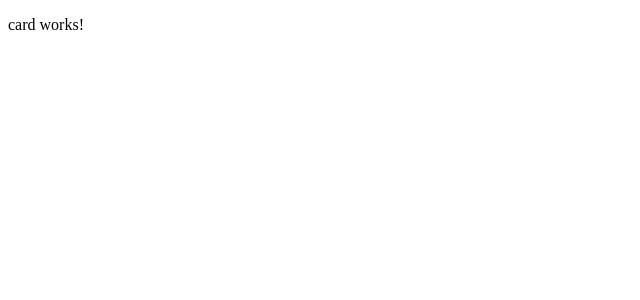
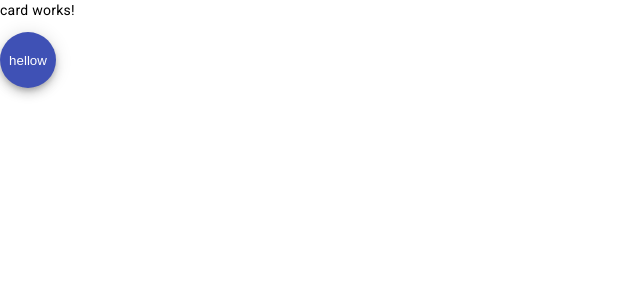
Before and after one commit to Yurii19/trial-ast, an Angular app: page / in a window 1280 px wide. Shown: the top 300 px of the page, without its empty margins (0-640 px from the left). Built offline with nearby package versions, Linux system fonts and the light colour scheme.

Commit message:
npm: angular material added

```diff
--- a/angular.json
+++ b/angular.json
@@ -30,6 +30,7 @@
               "src/assets"
             ],
             "styles": [
+              "@angular/material/prebuilt-themes/indigo-pink.css",
               "src/styles.scss"
             ],
             "scripts": []
@@ -93,6 +94,7 @@
               "src/assets"
             ],
             "styles": [
+              "@angular/material/prebuilt-themes/indigo-pink.css",
               "src/styles.scss"
             ],
             "scripts": []
--- a/package.json
+++ b/package.json
@@ -11,10 +11,12 @@
   "private": true,
   "dependencies": {
     "@angular/animations": "^15.2.0",
+    "@angular/cdk": "^15.2.7",
     "@angular/common": "^15.2.0",
     "@angular/compiler": "^15.2.0",
     "@angular/core": "^15.2.0",
     "@angular/forms": "^15.2.0",
+    "@angular/material": "^15.2.7",
     "@angular/platform-browser": "^15.2.0",
     "@angular/platform-browser-dynamic": "^15.2.0",
     "@angular/router": "^15.2.0",
--- a/src/app/components/card/card.component.html
+++ b/src/app/components/card/card.component.html
@@ -1 +1,5 @@
 <p>card works!</p>
+<button mat-fab color="primary" aria-label="Example icon button with a delete icon">
+    <!-- <mat-icon>delete</mat-icon> -->
+    hellow
+  </button>
--- a/src/app/components/card/card.component.ts
+++ b/src/app/components/card/card.component.ts
@@ -1,10 +1,12 @@
 import { Component } from '@angular/core';
 import { CommonModule } from '@angular/common';
+import {MatButtonModule} from '@angular/material/button';
+
 
 @Component({
   selector: 'app-card',
   standalone: true,
-  imports: [CommonModule],
+  imports: [CommonModule, MatButtonModule],
   templateUrl: './card.component.html',
   styleUrls: ['./card.component.scss']
 })
--- a/src/index.html
+++ b/src/index.html
@@ -6,8 +6,11 @@
   <base href="/">
   <meta name="viewport" content="width=device-width, initial-scale=1">
   <link rel="icon" type="image/x-icon" href="favicon.ico">
+  <link rel="preconnect" href="https://fonts.gstatic.com">
+  <link href="https://fonts.googleapis.com/css2?family=Roboto:wght@300;400;500&display=swap" rel="stylesheet">
+  <link href="https://fonts.googleapis.com/icon?family=Material+Icons" rel="stylesheet">
 </head>
-<body>
+<body class="mat-typography">
   <app-root></app-root>
 </body>
 </html>
--- a/src/main.ts
+++ b/src/main.ts
@@ -1,9 +1,12 @@
-import { enableProdMode } from '@angular/core';
+import { enableProdMode, importProvidersFrom } from '@angular/core';
 import { environment } from './environments/environment';
 import { bootstrapApplication } from '@angular/platform-browser';
 import { AppComponent } from './app/app.component';
+import { BrowserAnimationsModule } from '@angular/platform-browser/animations';
 
-bootstrapApplication(AppComponent).catch(err => console.error(err));
+bootstrapApplication(AppComponent, {
+    providers: [importProvidersFrom(BrowserAnimationsModule)]
+}).catch(err => console.error(err));
 
 if (environment.production) {
   enableProdMode();
--- a/src/styles.scss
+++ b/src/styles.scss
@@ -1 +1,4 @@
 /* You can add global styles to this file, and also import other style files */
+
+html, body { height: 100%; }
+body { margin: 0; font-family: Roboto, "Helvetica Neue", sans-serif; }
```
Also changed, not shown: 1 other file (tests, documents, lock files or other folders).
